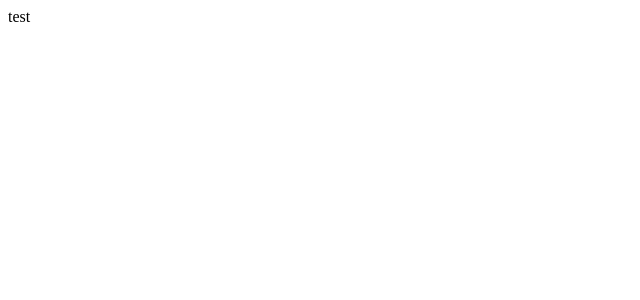
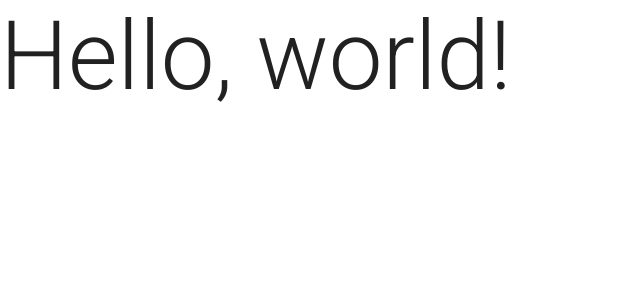
Before and after one commit to Urotea/introduction, a Next.js app: page / in a window 1280 px wide. Shown: the top 300 px of the page, without its empty margins (0-640 px from the left). Built offline with nearby package versions, Linux system fonts and the light colour scheme.

Commit message:
MUIを導入

```diff
--- /dev/null
+++ b/app/ThemeRegistry.tsx
@@ -0,0 +1,69 @@
+"use client";
+
+import createCache, { Options } from "@emotion/cache";
+import { useServerInsertedHTML } from "next/navigation";
+import { CacheProvider } from "@emotion/react";
+import { ThemeProvider } from "@mui/material/styles";
+import CssBaseline from "@mui/material/CssBaseline";
+import { PropsWithChildren, useState } from "react";
+import theme from "./theme";
+
+type Props = {
+  options: Options;
+};
+
+// https://github.com/emotion-js/emotion/issues/2928#issuecomment-1319747902
+const ThemeRegistry: React.FC<PropsWithChildren<Props>> = (props) => {
+  const { options, children } = props;
+
+  const [{ cache, flush }] = useState(() => {
+    const cache = createCache(options);
+    cache.compat = true;
+    const prevInsert = cache.insert;
+    let inserted: string[] = [];
+    cache.insert = (...args) => {
+      const serialized = args[1];
+      if (cache.inserted[serialized.name] === undefined) {
+        inserted.push(serialized.name);
+      }
+      return prevInsert(...args);
+    };
+    const flush = () => {
+      const prevInserted = inserted;
+      inserted = [];
+      return prevInserted;
+    };
+    return { cache, flush };
+  });
+
+  useServerInsertedHTML(() => {
+    const names = flush();
+    if (names.length === 0) {
+      return null;
+    }
+    let styles = "";
+    for (const name of names) {
+      styles += cache.inserted[name];
+    }
+    return (
+      <style
+        key={cache.key}
+        data-emotion={`${cache.key} ${names.join(" ")}`}
+        dangerouslySetInnerHTML={{
+          __html: styles,
+        }}
+      />
+    );
+  });
+
+  return (
+    <CacheProvider value={cache}>
+      <ThemeProvider theme={theme}>
+        <CssBaseline />
+        {children}
+      </ThemeProvider>
+    </CacheProvider>
+  );
+};
+
+export default ThemeRegistry;
--- a/app/layout.tsx
+++ b/app/layout.tsx
@@ -1,4 +1,5 @@
 import { Viewport } from "next";
+import ThemeRegistry from "./ThemeRegistry";
 
 export const viewPort: Viewport = {
   width: "device-width",
@@ -14,7 +15,11 @@
 }) {
   return (
     <html lang="jp">
-      <body>{children}</body>
+      <ThemeRegistry options={{ key: "mui" }}>
+        <body>
+          <main>{children}</main>
+        </body>
+      </ThemeRegistry>
     </html>
   );
 }
--- a/app/page.tsx
+++ b/app/page.tsx
@@ -1,7 +1,5 @@
+import { Typography } from "@mui/material";
+
 export default function Page() {
-  return (
-    <main>
-      test
-    </main>
-  );
+  return <Typography variant="h1">Hello, world!</Typography>;
 }
--- /dev/null
+++ b/app/theme.ts
@@ -0,0 +1,20 @@
+import { Roboto } from "next/font/google";
+import { createTheme } from "@mui/material/styles";
+
+const roboto = Roboto({
+  weight: ["300", "400", "500", "700"],
+  subsets: ["latin"],
+  display: "swap",
+});
+
+const theme = createTheme({
+  palette: {
+    mode: "light",
+  },
+  typography: {
+    fontFamily: roboto.style.fontFamily,
+  },
+  components: { MuiAlert: {} },
+});
+
+export default theme;
--- a/package.json
+++ b/package.json
@@ -4,9 +4,13 @@
     "build": "next build",
     "dev": "next dev --turbo",
     "start": "next start",
-    "lint": "next lint"
+    "lint": "next lint",
+    "format": "prettier --write ."
   },
   "dependencies": {
+    "@emotion/react": "^11.11.1",
+    "@emotion/styled": "^11.11.0",
+    "@mui/material": "^5.14.18",
     "next": "^14.0.0",
     "react": "18.2.0",
     "react-dom": "18.2.0",
```
Also changed, not shown: tsconfig.json (+1 -6 lines), .devcontainer/devcontainer.json, .eslintrc.js, 2 other files (tests, documents, lock files or other folders).
